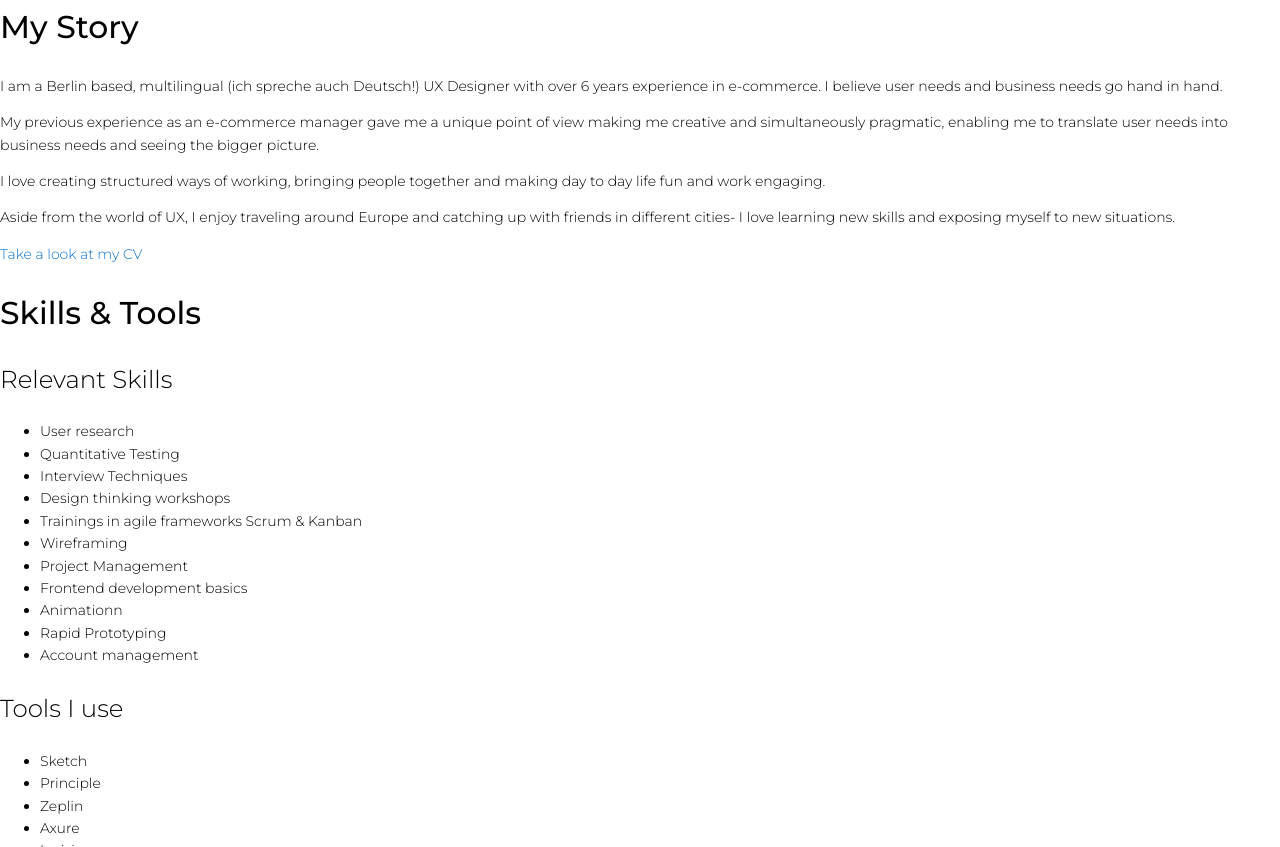
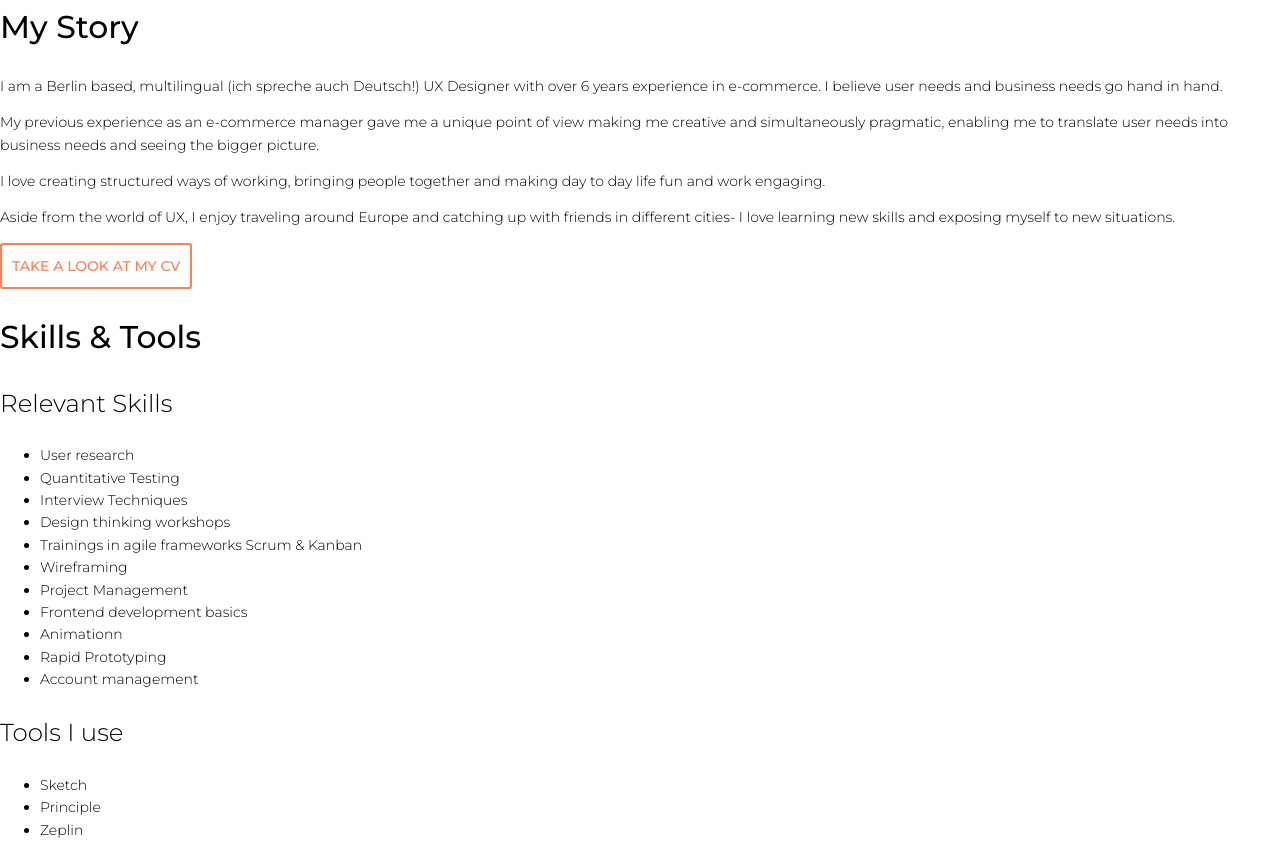
Before and after one commit to dvrci/portfolio-website, a plain HTML site: page about.html in a window 1280 px wide. Shown: the part 253-1100 px from the top of the page. Drawn offline with nearby package versions, Linux system fonts and the light colour scheme; a web font is replaced by a local one.

Commit message:
add class to CV

```diff
--- a/about.html
+++ b/about.html
@@ -52,7 +52,7 @@
             <p>My previous experience as an e-commerce manager gave me a unique point of view making me creative and simultaneously pragmatic, enabling me to  translate user needs into business needs and seeing the bigger picture.</p>
             <p>I love creating structured ways of working, bringing people together and making day to day life fun and work engaging.</p>
             <p>Aside from the world of UX, I enjoy traveling around Europe and catching up with friends in different cities- I love learning new skills and exposing myself to new situations.</p>
-            <a href="files/Nimet_Divarci_UX_CV.pdf" target="_blank">Take a look at my CV</a>
+            <a href="files/Nimet_Divarci_UX_CV.pdf" target="_blank" class="button contact">Take a look at my CV</a>
           </div><!-- turquoise my story  -->
 
           <div><!-- turquoise skills tools  -->
```
